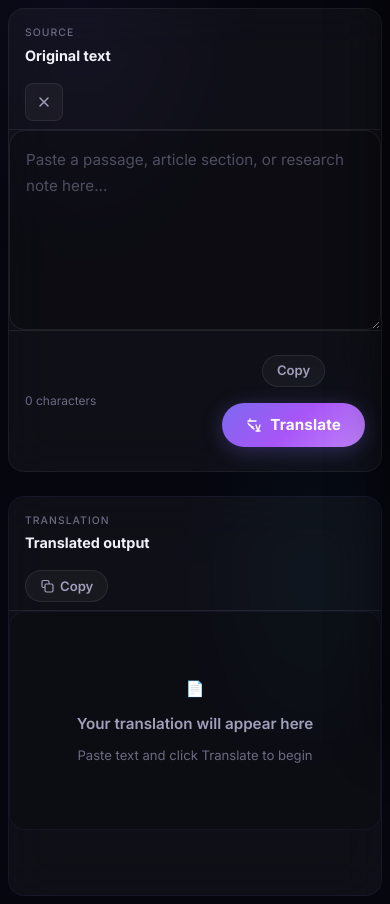
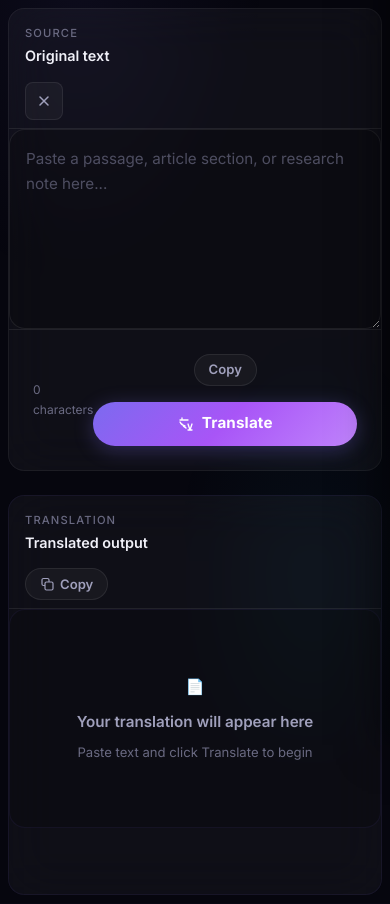
Before and after one commit to ALFAar7/ollama-notebook-ai, a Flask app: page / in a window 390 px wide. Shown: the part 99-1003 px from the top of the page. Run offline with Flask 3, Linux system fonts and the light colour scheme; data that the repository does not hold is empty.

Commit message:
feat(ui): improve panel layout and spacing consistency
- Adjusted panel header and footer padding to use consistent spacing (lg/md)
- Increased min-height for headers/footers to improve touch targets
- Standardized font sizes and weights across panel components
- Aligned action rows to flex-end for better button positioning
- Added proper spacing between eyebrow text and panel titles
- Made button containers full-width for consistent alignment
- Improved responsive behavior with flex-shrink properties
- Unified styling between layout.css and panels.css components

```diff
--- a/static/css/layout.css
+++ b/static/css/layout.css
@@ -76,42 +76,46 @@
 /* ── Panel header & footer ── */
 .panel-header {
     display: flex;
-    align-items: center;
+    align-items: flex-start;
     justify-content: space-between;
-    padding: var(--space-sm) var(--space-md);
+    padding: var(--space-lg) var(--space-lg) var(--space-md);
     border-bottom: 1px solid var(--glass-border);
+    min-height: 56px;
 }
 
 .panel-header h2 {
-    font-size: 0.95rem;
+    font-size: 1rem;
     font-weight: 600;
     margin: 0;
     color: var(--text);
+    line-height: 1.3;
 }
 
 .panel-header .eyebrow {
-    font-size: 0.65rem;
+    font-size: 0.7rem;
     font-weight: 500;
     text-transform: uppercase;
     letter-spacing: 0.1em;
     color: var(--text-muted);
-    margin: 0;
+    margin: 0 0 4px 0;
 }
 
 .panel-actions {
     display: flex;
     align-items: center;
     gap: var(--space-sm);
+    flex-shrink: 0;
 }
 
 .panel-footer {
     display: flex;
     align-items: center;
     justify-content: space-between;
-    padding: var(--space-sm) var(--space-md);
+    padding: var(--space-sm) var(--space-lg);
     border-top: 1px solid var(--glass-border);
     font-size: 0.75rem;
     color: var(--text-muted);
+    min-height: 44px;
 }
 
 /* ── Page controls for document mode ── */
@@ -119,8 +123,9 @@
     display: flex;
     align-items: center;
     gap: var(--space-sm);
-    padding: var(--space-sm) var(--space-md);
+    padding: var(--space-sm) var(--space-lg);
     border-bottom: 1px solid var(--glass-border);
+    min-height: 52px;
 }
 
 .page-controls-spacer {
@@ -140,14 +145,17 @@
     border: 1px solid var(--glass-border);
     border-radius: var(--radius-sm);
     color: var(--text);
-    padding: 4px 8px;
+    padding: 6px 8px;
+    font-size: 0.85rem;
 }
 
 /* ── Action row (buttons) ── */
 .action-row {
     display: flex;
     align-items: center;
+    justify-content: flex-end;
     gap: var(--space-sm);
+    width: 100%;
 }
 
 /* ── Responsive layout ── */
--- a/static/css/panels.css
+++ b/static/css/panels.css
@@ -33,17 +33,24 @@
     justify-content: space-between;
     padding: var(--space-lg) var(--space-lg) var(--space-md);
     gap: var(--space-md);
+    min-height: 56px;
 }
 
 .panel-header h2 {
     font-size: 1rem;
-    font-weight: 700;
+    font-weight: 600;
     margin: 0;
     color: var(--text);
+    line-height: 1.3;
 }
 
 .panel-header .eyebrow {
-    margin-bottom: 2px;
+    font-size: 0.7rem;
+    font-weight: 500;
+    text-transform: uppercase;
+    letter-spacing: 0.1em;
+    color: var(--text-muted);
+    margin: 0 0 4px 0;
 }
 
 /* ── Panel actions ── */
--- a/static/css/translation.css
+++ b/static/css/translation.css
@@ -44,9 +44,10 @@
 .action-row {
     display: flex;
     align-items: center;
-    justify-content: center;
+    justify-content: flex-end;
     gap: var(--space-md);
     padding: var(--space-md) 0;
+    width: 100%;
 }
 
 /* ── Translate button (large CTA) ── */
@@ -246,7 +247,8 @@
     display: flex;
     align-items: center;
     gap: var(--space-sm);
-    padding: 0 var(--space-md);
+    padding: 0 var(--space-lg);
+    min-height: 52px;
 }
 
 .page-control {
@@ -279,6 +281,7 @@
     align-items: center;
     justify-content: space-between;
     padding: var(--space-sm) 0;
+    width: 100%;
 }
 
 .translate-controls-inline {
--- a/templates/partials/_attachment_mode.html
+++ b/templates/partials/_attachment_mode.html
@@ -29,11 +29,13 @@
                     <svg width="16" height="16" viewBox="0 0 16 16" fill="none"><path d="M6 4l4 4-4 4" stroke="currentColor" stroke-width="1.5" stroke-linecap="round" stroke-linejoin="round"/></svg>
                 </button>
                 <div class="page-controls-spacer"></div>
-                <button id="translatePageBtn" class="primary-btn small" title="Translate current page (Ctrl + Enter)">
-                    <svg width="14" height="14" viewBox="0 0 16 16" fill="none"><path d="M2 4h8M4 2v2M2 6c1 2 2.5 3.5 5 4m-3-2c1 2 2 3.5 4 4" stroke="currentColor" stroke-width="1.3" stroke-linecap="round" stroke-linejoin="round"/><path d="M10 8l2 6 2-6M10 14h4" stroke="currentColor" stroke-width="1.3" stroke-linecap="round" stroke-linejoin="round"/></svg>
-                    Translate page
-                </button>
-                <button id="translateAllBtn" class="ghost-btn small">Translate all</button>
+                <div class="translate-controls-inline">
+                    <button id="translatePageBtn" class="primary-btn small" title="Translate current page (Ctrl + Enter)">
+                        <svg width="14" height="14" viewBox="0 0 16 16" fill="none"><path d="M2 4h8M4 2v2M2 6c1 2 2.5 3.5 5 4m-3-2c1 2 2 3.5 4 4" stroke="currentColor" stroke-width="1.3" stroke-linecap="round" stroke-linejoin="round"/><path d="M10 8l2 6 2-6M10 14h4" stroke="currentColor" stroke-width="1.3" stroke-linecap="round" stroke-linejoin="round"/></svg>
+                        Translate page
+                    </button>
+                    <button id="translateAllBtn" class="ghost-btn small">Translate all</button>
+                </div>
             </div>
 
             <!-- Document preview area -->
```
